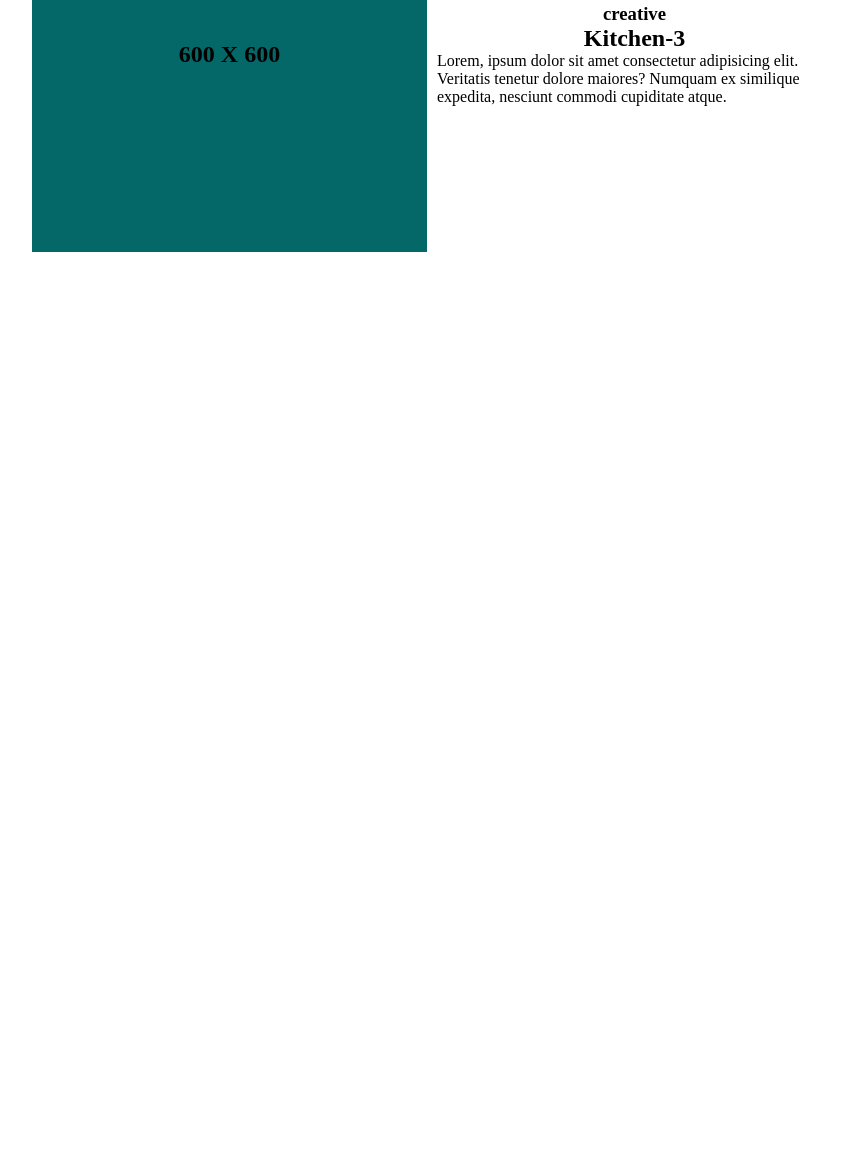
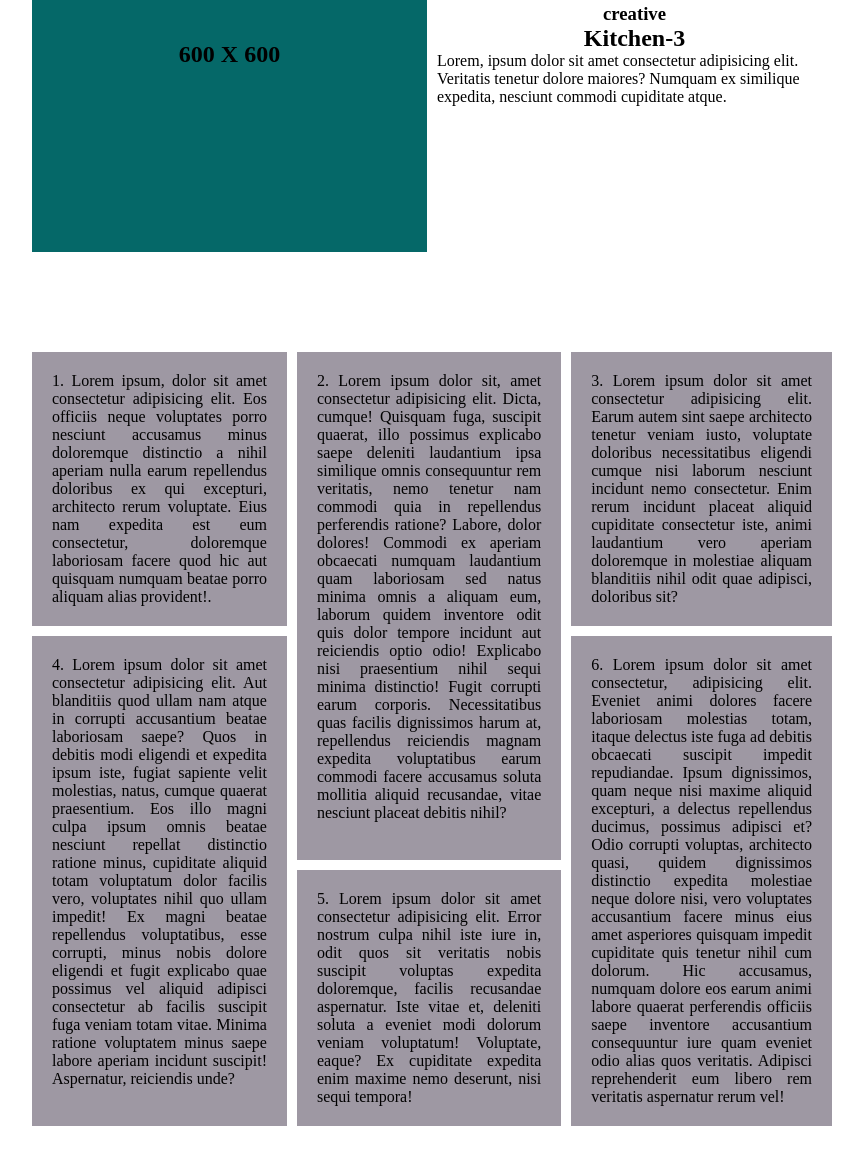
Before and after one commit to ablusur/clemo-project, a plain HTML site: page index.html in a window 1280 px wide. Shown: the part 1488-2652 px from the top of the page, without its empty margins (208-1071 px from the left). Before the commit the page ends 1840 px from the top, so only its background shows below. Drawn offline with Linux system fonts and the light colour scheme.

Commit message:
bottom box secion update

```diff
--- a/css/style.css
+++ b/css/style.css
@@ -127,3 +127,55 @@ a {
 }
 .box-text p {
 }
+
+/* bottom box area start */
+
+.bottom-box {
+  box-sizing: border-box;
+  display: grid;
+  gap: 10px;
+  margin: 50px auto;
+  grid-template-areas:
+    "one"
+    "two"
+    "three"
+    "four"
+    "five"
+    "six";
+}
+.b-box-child {
+  background-color: rgb(158, 152, 163);
+  width: auto;
+  padding: 20px;
+  text-align: justify;
+}
+.b-box-child:nth-child(1) {
+  grid-area: one;
+}
+.b-box-child:nth-child(2) {
+  grid-area: two;
+}
+.b-box-child:nth-child(3) {
+  grid-area: three;
+}
+.b-box-child:nth-child(4) {
+  grid-area: four;
+}
+.b-box-child:nth-child(5) {
+  grid-area: five;
+}
+.b-box-child:nth-child(6) {
+  grid-area: six;
+}
+
+@media (min-width: 700px) {
+  .bottom-box {
+    grid-template-areas:
+      "one two three"
+      "one two three"
+      "four two six"
+      "four five six"
+      "four five six" !important;
+  }
+}
+/* bottom box area end */
--- a/index.html
+++ b/index.html
@@ -43,6 +43,7 @@
       </div>
     </section>
     <!-- banner section end -->
+    <!-- info section start -->
     <section>
       <div class="container">
         <div class="heading">
@@ -75,8 +76,8 @@
                 <h2>Kitchen-2</h2>
                 <p>
                   Lorem, ipsum dolor sit amet consectetur adipisicing elit.
-                  Veritatis tenetur dolore maiores? Numquam ex similique expedita,
-                  nesciunt commodi cupiditate atque.
+                  Veritatis tenetur dolore maiores? Numquam ex similique
+                  expedita, nesciunt commodi cupiditate atque.
                 </p>
               </div>
             </div>
@@ -91,8 +92,8 @@
                 <h2>Kitchen-3</h2>
                 <p>
                   Lorem, ipsum dolor sit amet consectetur adipisicing elit.
-                  Veritatis tenetur dolore maiores? Numquam ex similique expedita,
-                  nesciunt commodi cupiditate atque.
+                  Veritatis tenetur dolore maiores? Numquam ex similique
+                  expedita, nesciunt commodi cupiditate atque.
                 </p>
               </div>
             </div>
@@ -100,5 +101,40 @@
         </div>
       </div>
     </section>
+    <!-- info section end -->
+    <!-- bottom-box section start -->
+    <section>
+      <div class="container">
+        <div class="bottom-box">
+          <div class="b-box-child">
+            <p>
+              1. Lorem ipsum, dolor sit amet consectetur adipisicing elit. Eos officiis neque voluptates porro nesciunt accusamus minus doloremque distinctio a nihil aperiam nulla earum repellendus doloribus ex qui excepturi, architecto rerum voluptate. Eius nam expedita est eum consectetur, doloremque laboriosam facere quod hic aut quisquam numquam beatae porro aliquam alias provident!.
+            </p>
+          </div>
+          <div class="b-box-child">
+            <p>
+              2. Lorem ipsum dolor sit, amet consectetur adipisicing elit. Dicta, cumque! Quisquam fuga, suscipit quaerat, illo possimus explicabo saepe deleniti laudantium ipsa similique omnis consequuntur rem veritatis, nemo tenetur nam commodi quia in repellendus perferendis ratione? Labore, dolor dolores! Commodi ex aperiam obcaecati numquam laudantium quam laboriosam sed natus minima omnis a aliquam eum, laborum quidem inventore odit quis dolor tempore incidunt aut reiciendis optio odio! Explicabo nisi praesentium nihil sequi minima distinctio! Fugit corrupti earum corporis. Necessitatibus quas facilis dignissimos harum at, repellendus reiciendis magnam expedita voluptatibus earum commodi facere accusamus soluta mollitia aliquid recusandae, vitae nesciunt placeat debitis nihil?
+            </p>
+          </div>
+          <div class="b-box-child">
+            <p>3. Lorem ipsum dolor sit amet consectetur adipisicing elit. Earum autem sint saepe architecto tenetur veniam iusto, voluptate doloribus necessitatibus eligendi cumque nisi laborum nesciunt incidunt nemo consectetur. Enim rerum incidunt placeat aliquid cupiditate consectetur iste, animi laudantium vero aperiam doloremque in molestiae aliquam blanditiis nihil odit quae adipisci, doloribus sit?</p>
+            </p>
+          </div>
+          <div class="b-box-child">
+            <p>4. Lorem ipsum dolor sit amet consectetur adipisicing elit. Aut blanditiis quod ullam nam atque in corrupti accusantium beatae laboriosam saepe? Quos in debitis modi eligendi et expedita ipsum iste, fugiat sapiente velit molestias, natus, cumque quaerat praesentium. Eos illo magni culpa ipsum omnis beatae nesciunt repellat distinctio ratione minus, cupiditate aliquid totam voluptatum dolor facilis vero, voluptates nihil quo ullam impedit! Ex magni beatae repellendus voluptatibus, esse corrupti, minus nobis dolore eligendi et fugit explicabo quae possimus vel aliquid adipisci consectetur ab facilis suscipit fuga veniam totam vitae. Minima ratione voluptatem minus saepe labore aperiam incidunt suscipit! Aspernatur, reiciendis unde?
+            </p>
+          </div>
+          <div class="b-box-child">
+            <p>5. Lorem ipsum dolor sit amet consectetur adipisicing elit. Error nostrum culpa nihil iste iure in, odit quos sit veritatis nobis suscipit voluptas expedita doloremque, facilis recusandae aspernatur. Iste vitae et, deleniti soluta a eveniet modi dolorum veniam voluptatum! Voluptate, eaque? Ex cupiditate expedita enim maxime nemo deserunt, nisi sequi tempora!
+            </p>
+          </div>
+          <div class="b-box-child">
+            <p>6. Lorem ipsum dolor sit amet consectetur, adipisicing elit. Eveniet animi dolores facere laboriosam molestias totam, itaque delectus iste fuga ad debitis obcaecati suscipit impedit repudiandae. Ipsum dignissimos, quam neque nisi maxime aliquid excepturi, a delectus repellendus ducimus, possimus adipisci et? Odio corrupti voluptas, architecto quasi, quidem dignissimos distinctio expedita molestiae neque dolore nisi, vero voluptates accusantium facere minus eius amet asperiores quisquam impedit cupiditate quis tenetur nihil cum dolorum. Hic accusamus, numquam dolore eos earum animi labore quaerat perferendis officiis saepe inventore accusantium consequuntur iure quam eveniet odio alias quos veritatis. Adipisci reprehenderit eum libero rem veritatis aspernatur rerum vel!
+            </p>
+          </div>
+        </div>
+      </div>
+    </section>
+    <!-- bottom-box section end -->
   </body>
 </html>
```
